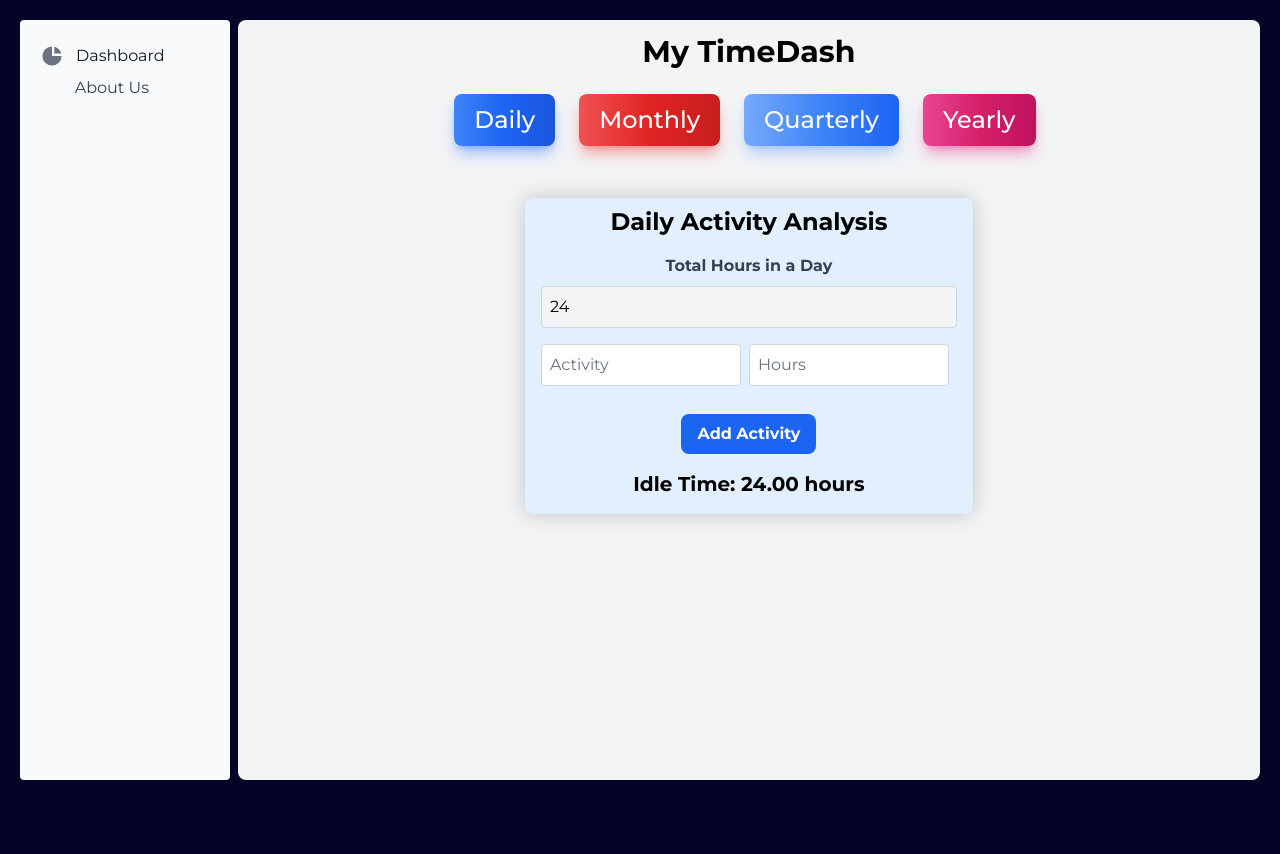
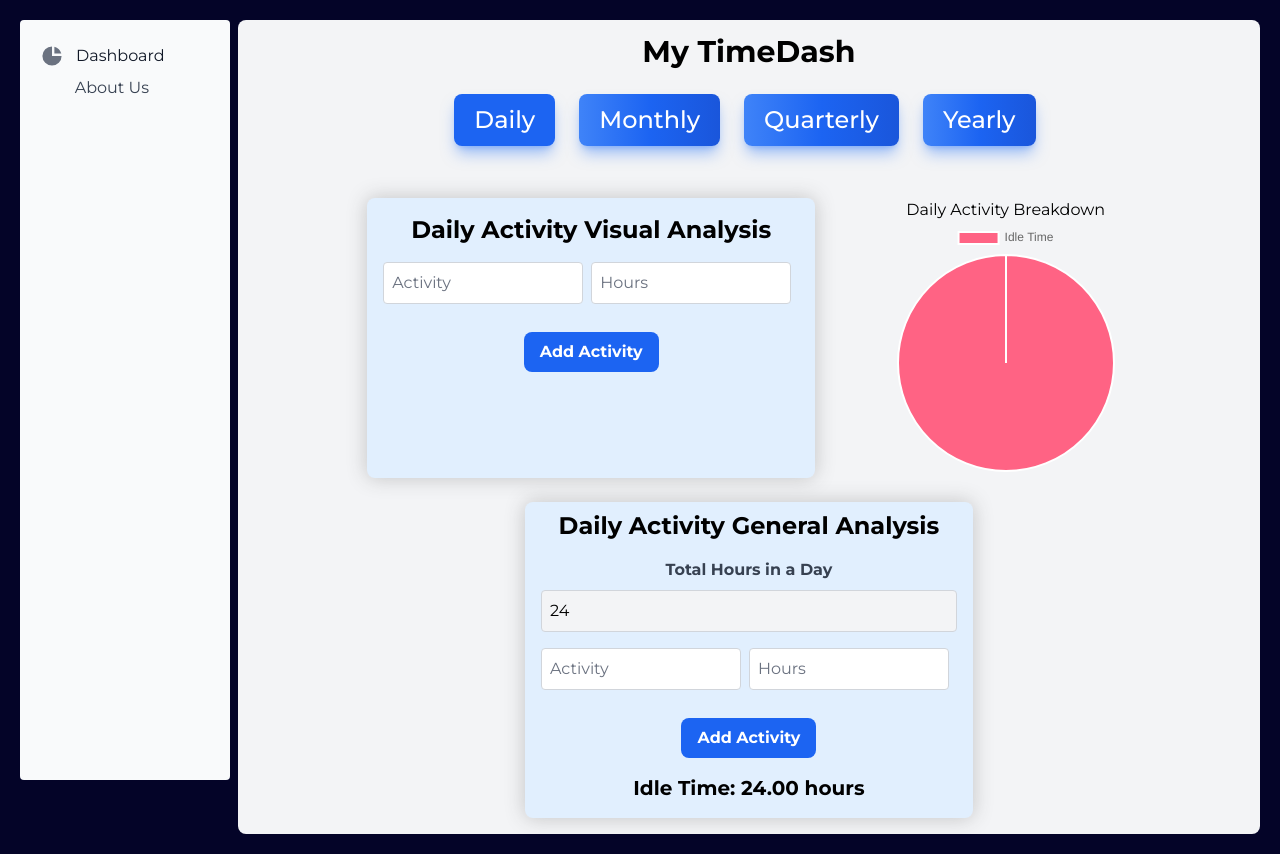
Before and after one commit to Saakshi-Shenoy/My-Time-Dash, a React (Create React App) app: page / in a window 1280 px wide. Before the commit the page ends 800 px from the top, so only its background shows below. Built offline with nearby package versions, Linux system fonts and the light colour scheme.

Commit message:
visual analysis added

```diff
--- a/src/components/analysis.jsx
+++ b/src/components/analysis.jsx
@@ -125,7 +125,7 @@ const Analysis = ({ selectedPeriod }) => {
     case "daily":
       return (
         <div className="anal-form p-4 bg-blue-100 rounded-lg w-full max-w-md mx-auto mt-6 pt-2">
-          <h2 className="text-2xl font-bold mb-4">Daily Activity Analysis</h2>
+          <h2 className="text-2xl font-bold mb-4">Daily Activity General Analysis</h2>
           <div className="mb-4">
             <label className="block text-gray-700 font-bold mb-2">Total Hours in a Day</label>
             <input
@@ -178,8 +178,10 @@ const Analysis = ({ selectedPeriod }) => {
           <h2 className="text-2xl font-bold mb-4">Monthly Activity Analysis</h2>
           {monthlyActivities.map((activity, index) => (
             <div key={index} className="flex items-center mb-3 font-semibold">
-              <div className="w-1/2 p-2 border border-gray-400 rounded mr-2">{activity.activity}</div>
-              <div className="w-1/2 p-2 border border-gray-400 rounded mr-2">{activity.hours.toFixed(2)} hours</div>
+              <div className="w-1/2 p-2 border border-gray-400 rounded mr-2 text-sm">{activity.activity}</div>
+              <div className="w-1/2 p-2 border border-gray-400 rounded mr-2 text-sm">
+                {activity.hours.toFixed(2)} hrs ({(activity.hours / 24).toFixed(2)} days)
+              </div>
             </div>
           ))}
           <div className="mt-4">
@@ -196,8 +198,10 @@ const Analysis = ({ selectedPeriod }) => {
           <h2 className="text-2xl font-bold mb-4">Quarterly Activity Analysis</h2>
           {quarterlyActivities.map((activity, index) => (
             <div key={index} className="flex items-center mb-3 font-semibold">
-              <div className="w-1/2 p-2 border border-gray-400 rounded mr-2">{activity.activity}</div>
-              <div className="w-1/2 p-2 border border-gray-400 rounded mr-2">{activity.hours.toFixed(2)} hours</div>
+              <div className="w-1/2 p-2 border border-gray-400 rounded mr-2 text-sm">{activity.activity}</div>
+              <div className="w-1/2 p-2 border border-gray-400 rounded mr-2 text-sm">
+                {activity.hours.toFixed(2)} hrs ({(activity.hours / 24).toFixed(2)} days)
+              </div>
             </div>
           ))}
           <div className="mt-4">
@@ -214,8 +218,10 @@ const Analysis = ({ selectedPeriod }) => {
           <h2 className="text-2xl font-bold mb-4">Yearly Activity Analysis</h2>
           {yearlyActivities.map((activity, index) => (
             <div key={index} className="flex items-center mb-3 font-semibold">
-                <div className="w-1/2 p-2 border border-gray-400 rounded mr-2">{activity.activity}</div>
-                <div className="w-1/2 p-2 border border-gray-400 rounded mr-2">{activity.hours.toFixed(2)} hours</div>
+              <div className="w-1/2 p-2 border border-gray-400 rounded mr-2 text-sm">{activity.activity}</div>
+              <div className="w-1/2 p-2 border border-gray-400 rounded mr-2 text-sm">
+                {activity.hours.toFixed(2)} hrs ({(activity.hours / 24).toFixed(2)} days)
+              </div>
             </div>
           ))}
           <div className="mt-4">
--- a/src/components/dashboard.jsx
+++ b/src/components/dashboard.jsx
@@ -1,49 +1,217 @@
-import React, { useState } from "react";
+// import React, { useState } from "react";
+// import Analysis from "./analysis";
+
+// function Dashboard() {
+//   const [selectedPeriod, setSelectedPeriod] = useState("daily");
+
+//   return (
+//     <div className="dashboard bg-gray-100 w-full h-95vh ml-2 p-4 rounded-lg">
+//       <div className="dash-content text-center">
+//         <h1
+//           className="text-2xl font-bold mb-4"
+//           style={{ fontSize: "30px", paddingBottom: "1%" }}
+//         >
+//           My TimeDash
+//         </h1>
+//         <div className="flex justify-center items-center gap-4 text-2xl pb-5">
+//           <button
+//             className="text-white bg-gradient-to-r from-blue-500 via-blue-600 to-blue-700 hover:bg-gradient-to-br focus:ring-4 focus:outline-none focus:ring-blue-300 dark:focus:ring-blue-800 shadow-lg shadow-blue-500/50 dark:shadow-lg dark:shadow-blue-800/80 font-medium rounded-lg px-5 py-2.5 text-center mr-2 mb-2"
+//             onClick={() => setSelectedPeriod("daily")}
+//             type="button"
+//           >
+//             Daily
+//           </button>
+//           <button
+//             className="text-white bg-gradient-to-r from-red-500 via-red-600 to-red-700 hover:bg-gradient-to-br focus:ring-4 focus:outline-none focus:ring-red-300 dark:focus:ring-red-800 shadow-lg shadow-red-500/50 dark:shadow-lg dark:shadow-red-800/80 font-medium rounded-lg px-5 py-2.5 text-center mr-2 mb-2"
+//             onClick={() => setSelectedPeriod("monthly")}
+//             type="button"
+//           >
+//             Monthly
+//           </button>
+//           <button
+//             className="text-white bg-gradient-to-r from-blue-400 via-blue-500 to-blue-600 hover:bg-gradient-to-br focus:ring-4 focus:outline-none focus:ring-blue-300 dark:focus:ring-blue-800 shadow-lg shadow-blue-400/50 dark:shadow-lg dark:shadow-blue-800/80 font-medium rounded-lg px-5 py-2.5 text-center mr-2 mb-2"
+//             onClick={() => setSelectedPeriod("quarterly")}
+//             type="button"
+//           >
+//             Quarterly
+//           </button>
+//           <button
+//             className="text-white bg-gradient-to-r from-pink-500 via-pink-600 to-pink-700 hover:bg-gradient-to-br focus:ring-4 focus:outline-none focus:ring-pink-300 dark:focus:ring-pink-800 shadow-lg shadow-pink-500/50 dark:shadow-lg dark:shadow-pink-800/80 font-medium rounded-lg px-5 py-2.5 text-center mr-2 mb-2"
+//             onClick={() => setSelectedPeriod("yearly")}
+//             type="button"
+//           >
+//             Yearly
+//           </button>
+//         </div>
+//         <Analysis selectedPeriod={selectedPeriod} />
+//       </div>
+//     </div>
+//   );
+// }
+
+// export default Dashboard;
+
+import React, { useState, useEffect } from "react";
 import Analysis from "./analysis";
+import DailyPieChart from "./graph";
 
 function Dashboard() {
   const [selectedPeriod, setSelectedPeriod] = useState("daily");
+  const [dailyActivities, setDailyActivities] = useState([{ activity: "", hours: "" }]);
+  const [dailyIdleTime, setDailyIdleTime] = useState(24);
+  const [isDailyIdleTimeZero, setIsDailyIdleTimeZero] = useState(false);
+  const [showChart, setShowChart] = useState(false);
+  const [monthlyActivities, setMonthlyActivities] = useState([]);
+  const [quarterlyActivities, setQuarterlyActivities] = useState([]);
+  const [yearlyActivities, setYearlyActivities] = useState([]);
+  const [showVisualAnalysis, setShowVisualAnalysis] = useState(false); // State to control visibility
+
+  // Function to handle change in daily activities
+  const handleDailyChange = (index, event) => {
+    const newActivities = [...dailyActivities];
+    newActivities[index][event.target.name] = event.target.value;
+    setDailyActivities(newActivities);
+  };
+
+  // Function to add new activity in daily analysis
+  const handleDailyAdd = () => {
+    if (!isDailyIdleTimeZero) {
+      setDailyActivities([...dailyActivities, { activity: "", hours: "" }]);
+    }
+  };
+
+  // Effect to calculate daily idle time and synchronize other periods
+  useEffect(() => {
+    const spentHours = dailyActivities.reduce((total, activity) => {
+      return total + parseFloat(activity.hours || 0);
+    }, 0);
+    const newIdleTime = 24 - spentHours;
+    setDailyIdleTime(newIdleTime <= 0 ? 0 : newIdleTime);
+    setIsDailyIdleTimeZero(newIdleTime <= 0);
+
+    // Synchronize other periods based on daily activities
+    const calculatePeriodActivities = (multiplier) => {
+      return dailyActivities.map(activity => ({
+        ...activity,
+        hours: (parseFloat(activity.hours) * multiplier).toFixed(2)
+      }));
+    };
+
+    setMonthlyActivities(calculatePeriodActivities(30)); // Assuming monthly data is 30 times daily
+    setQuarterlyActivities(calculatePeriodActivities(90)); // Assuming quarterly data is 90 times daily
+    setYearlyActivities(calculatePeriodActivities(365)); // Assuming yearly data is 365 times daily
+  }, [dailyActivities]);
+
+  // Function to handle period change
+  const handlePeriodChange = (period) => {
+    setSelectedPeriod(period);
+    setShowChart(false);
+    setShowVisualAnalysis(false); // Ensure visual analysis section is hidden on period change
+  };
+
+  // Toggle function for showing visual analysis
+  const toggleVisualAnalysis = () => {
+    setShowVisualAnalysis(!showVisualAnalysis);
+  };
 
   return (
     <div className="dashboard bg-gray-100 w-full h-95vh ml-2 p-4 rounded-lg">
       <div className="dash-content text-center">
-        <h1
-          className="text-2xl font-bold mb-4"
-          style={{ fontSize: "30px", paddingBottom: "1%" }}
-        >
+        <h1 className="text-2xl font-bold mb-4" style={{ fontSize: "30px", paddingBottom: "1%" }}>
           My TimeDash
         </h1>
         <div className="flex justify-center items-center gap-4 text-2xl pb-5">
           <button
-            className="text-white bg-gradient-to-r from-blue-500 via-blue-600 to-blue-700 hover:bg-gradient-to-br focus:ring-4 focus:outline-none focus:ring-blue-300 dark:focus:ring-blue-800 shadow-lg shadow-blue-500/50 dark:shadow-lg dark:shadow-blue-800/80 font-medium rounded-lg px-5 py-2.5 text-center mr-2 mb-2"
-            onClick={() => setSelectedPeriod("daily")}
+            className={`${
+              selectedPeriod === "daily" ? "bg-blue-600" : "bg-gradient-to-r from-blue-500 via-blue-600 to-blue-700 hover:bg-gradient-to-br"
+            } text-white focus:ring-4 focus:outline-none focus:ring-blue-300 dark:focus:ring-blue-800 shadow-lg shadow-blue-500/50 dark:shadow-lg dark:shadow-blue-800/80 font-medium rounded-lg px-5 py-2.5 text-center mr-2 mb-2`}
+            onClick={() => handlePeriodChange("daily")}
             type="button"
           >
             Daily
           </button>
           <button
-            className="text-white bg-gradient-to-r from-red-500 via-red-600 to-red-700 hover:bg-gradient-to-br focus:ring-4 focus:outline-none focus:ring-red-300 dark:focus:ring-red-800 shadow-lg shadow-red-500/50 dark:shadow-lg dark:shadow-red-800/80 font-medium rounded-lg px-5 py-2.5 text-center mr-2 mb-2"
-            onClick={() => setSelectedPeriod("monthly")}
+            className={`${
+              selectedPeriod === "monthly" ? "bg-blue-600" : "bg-gradient-to-r from-blue-500 via-blue-600 to-blue-700 hover:bg-gradient-to-br"
+            } text-white focus:ring-4 focus:outline-none focus:ring-blue-300 dark:focus:ring-blue-800 shadow-lg shadow-blue-500/50 dark:shadow-lg dark:shadow-blue-800/80 font-medium rounded-lg px-5 py-2.5 text-center mr-2 mb-2`}
+            onClick={() => handlePeriodChange("monthly")}
             type="button"
           >
             Monthly
           </button>
           <button
-            className="text-white bg-gradient-to-r from-blue-400 via-blue-500 to-blue-600 hover:bg-gradient-to-br focus:ring-4 focus:outline-none focus:ring-blue-300 dark:focus:ring-blue-800 shadow-lg shadow-blue-400/50 dark:shadow-lg dark:shadow-blue-800/80 font-medium rounded-lg px-5 py-2.5 text-center mr-2 mb-2"
-            onClick={() => setSelectedPeriod("quarterly")}
+            className={`${
+              selectedPeriod === "quarterly" ? "bg-blue-600" : "bg-gradient-to-r from-blue-500 via-blue-600 to-blue-700 hover:bg-gradient-to-br"
+            } text-white focus:ring-4 focus:outline-none focus:ring-blue-300 dark:focus:ring-blue-800 shadow-lg shadow-blue-500/50 dark:shadow-lg dark:shadow-blue-800/80 font-medium rounded-lg px-5 py-2.5 text-center mr-2 mb-2`}
+            onClick={() => handlePeriodChange("quarterly")}
             type="button"
           >
             Quarterly
           </button>
           <button
-            className="text-white bg-gradient-to-r from-pink-500 via-pink-600 to-pink-700 hover:bg-gradient-to-br focus:ring-4 focus:outline-none focus:ring-pink-300 dark:focus:ring-pink-800 shadow-lg shadow-pink-500/50 dark:shadow-lg dark:shadow-pink-800/80 font-medium rounded-lg px-5 py-2.5 text-center mr-2 mb-2"
-            onClick={() => setSelectedPeriod("yearly")}
+            className={`${
+              selectedPeriod === "yearly" ? "bg-blue-600" : "bg-gradient-to-r from-blue-500 via-blue-600 to-blue-700 hover:bg-gradient-to-br"
+            } text-white focus:ring-4 focus:outline-none focus:ring-blue-300 dark:focus:ring-blue-800 shadow-lg shadow-blue-500/50 dark:shadow-lg dark:shadow-blue-800/80 font-medium rounded-lg px-5 py-2.5 text-center mr-2 mb-2`}
+            onClick={() => handlePeriodChange("yearly")}
             type="button"
           >
             Yearly
           </button>
         </div>
-        <Analysis selectedPeriod={selectedPeriod} />
+
+        {selectedPeriod === "daily" && (
+          <div className="flex justify-center gap-4 mt-6">
+            <div className="anal-form p-4 bg-blue-100 rounded-lg w-full max-w-md">
+              <h2 className="text-2xl font-bold mb-4">Daily Activity Visual Analysis</h2>
+              {dailyActivities.map((activity, index) => (
+                <div key={index} className="flex items-center mb-3">
+                  <input
+                    type="text"
+                    name="activity"
+                    value={activity.activity}
+                    onChange={(event) => handleDailyChange(index, event)}
+                    placeholder="Activity"
+                    className="w-1/2 p-2 border border-gray-300 rounded mr-2"
+                  />
+                  <input
+                    type="number"
+                    name="hours"
+                    value={activity.hours}
+                    onChange={(event) => handleDailyChange(index, event)}
+                    placeholder="Hours"
+                    className="w-1/2 p-2 border border-gray-300 rounded mr-2"
+                  />
+                </div>
+              ))}
+              <button
+                onClick={handleDailyAdd}
+                className={`${
+                  isDailyIdleTimeZero ? "bg-gray-400 cursor-not-allowed" : "bg-blue-600 hover:bg-blue-800"
+                } text-white font-bold py-2 px-4 rounded-lg mt-4`}
+                disabled={isDailyIdleTimeZero}
+              >
+                Add Activity
+              </button>
+            </div>
+            <div style={{ width: "250px", height: "250px", marginBottom: "3%", marginLeft: "5%" }}>
+              <DailyPieChart
+                dailyActivities={dailyActivities}
+                dailyIdleTime={dailyIdleTime}
+                showChart={showChart}
+              />
+            </div>
+          </div>
+        )}
+
+        {/* Render Analysis component regardless of visual analysis */}
+        <Analysis
+          selectedPeriod={selectedPeriod}
+          dailyActivities={dailyActivities}
+          monthlyActivities={monthlyActivities}
+          quarterlyActivities={quarterlyActivities}
+          yearlyActivities={yearlyActivities}
+        />
+
       </div>
     </div>
   );
--- /dev/null
+++ b/src/components/graph.jsx
@@ -0,0 +1,84 @@
+import React, { useEffect, useState } from "react";
+import { Pie } from "react-chartjs-2";
+import { Chart as ChartJS, ArcElement, Tooltip, Legend } from 'chart.js';
+
+ChartJS.register(ArcElement, Tooltip, Legend);
+
+const DailyPieChart = ({ dailyActivities, dailyIdleTime }) => {
+  const [chartData, setChartData] = useState({
+    labels: [],
+    datasets: [
+      {
+        label: 'Hours',
+        data: [],
+        backgroundColor: [
+          '#FF6384',
+          '#36A2EB',
+          '#FFCE56',
+          '#4BC0C0',
+          '#9966FF',
+          '#FF9F40',
+          '#FF6384',
+          '#36A2EB',
+          '#FFCE56',
+          '#4BC0C0',
+          '#9966FF',
+          '#FF9F40'
+        ],
+        hoverBackgroundColor: [
+          '#FF6384',
+          '#36A2EB',
+          '#FFCE56',
+          '#4BC0C0',
+          '#9966FF',
+          '#FF9F40',
+          '#FF6384',
+          '#36A2EB',
+          '#FFCE56',
+          '#4BC0C0',
+          '#9966FF',
+          '#FF9F40'
+        ]
+      }
+    ]
+  });
+
+  useEffect(() => {
+    updateChartData();
+  }, [dailyActivities, dailyIdleTime]);
+
+  const updateChartData = () => {
+    const activityLabels = dailyActivities.map(activity => activity.activity || "Unnamed Activity");
+    const activityHours = dailyActivities.map(activity => parseFloat(activity.hours) || 0);
+
+    // Filter out activities with 0 hours
+    const filteredActivityLabels = activityLabels.filter((_, index) => activityHours[index] > 0);
+    const filteredActivityHours = activityHours.filter(hours => hours > 0);
+
+    // Add idle time to the labels and data if idle time is greater than 0
+    if (dailyIdleTime > 0) {
+      filteredActivityLabels.push("Idle Time");
+      filteredActivityHours.push(dailyIdleTime);
+    }
+
+    const updatedChartData = {
+      ...chartData,
+      labels: filteredActivityLabels,
+      datasets: [{
+        ...chartData.datasets[0],
+        data: filteredActivityHours
+      }]
+    };
+
+    setChartData(updatedChartData);
+  };
+
+  return (
+    <div>
+      <h2>Daily Activity Breakdown</h2>
+      <Pie data={chartData} />
+    </div>
+  );
+};
+
+export default DailyPieChart;
```
Lines whose indentation alone changed are shown as unchanged.
